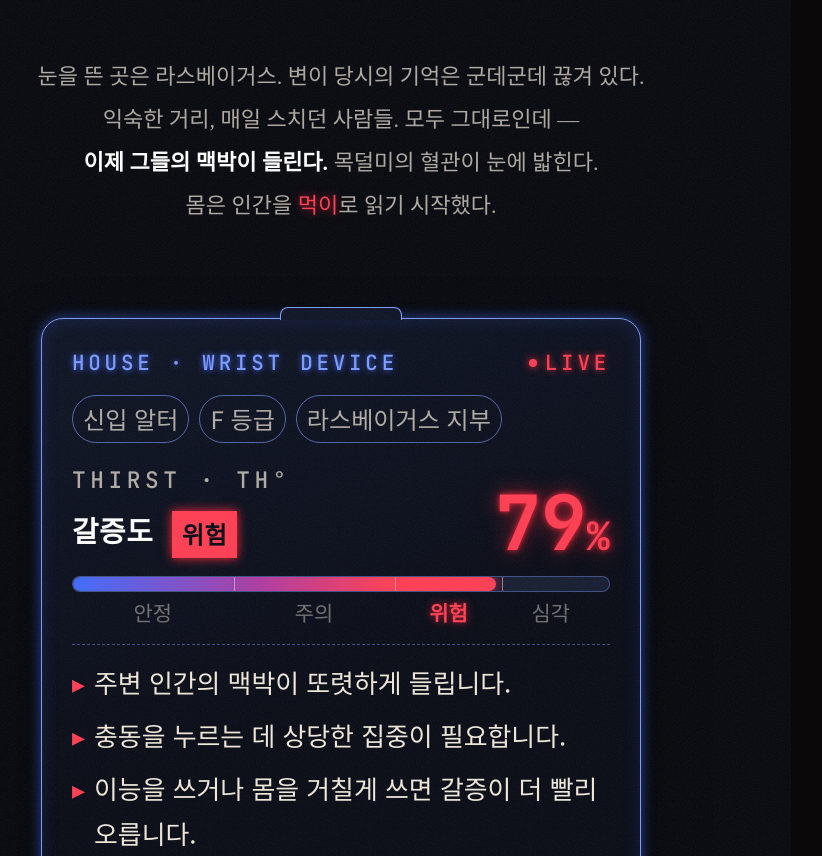
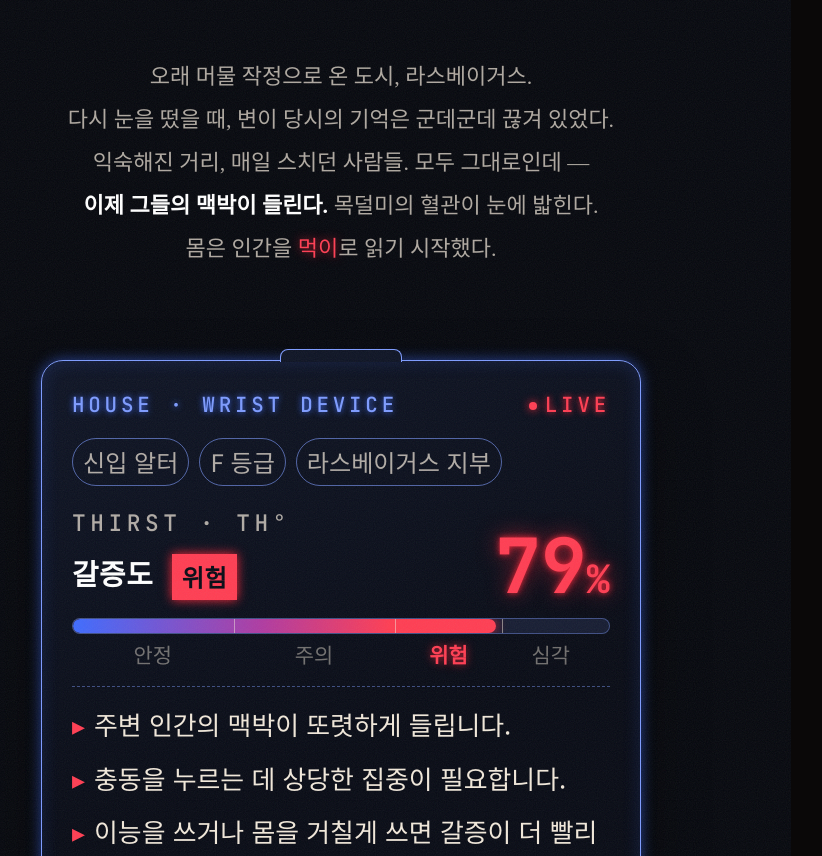
Before and after one commit to skfnxj/nv, a plain HTML site: page info/v5/info-v5.html in a window 1280 px wide. Shown: the part 2035-2891 px from the top of the page, without its empty margins (109-931 px from the left). Drawn offline with nearby package versions, Linux system fonts and the light colour scheme; a web font is replaced by a local one.

Commit message:
info/v5: 첫 단락에 '오래 머물 작정으로 온 도시' 장기체류 설정 반영
Co-Authored-By: Claude Opus 5.5 <noreply@anthropic.com>

```diff
--- a/info/v5/info-v5.html
+++ b/info/v5/info-v5.html
@@ -907,8 +907,9 @@
     <div class="ko">한때는, 인간이었다.</div>
   </div>
   <p class="story keep">
-    눈을 뜬 곳은 라스베이거스. 변이 당시의 기억은 군데군데 끊겨 있다.<br>
-    익숙한 거리, 매일 스치던 사람들. 모두 그대로인데 —<br>
+    오래 머물 작정으로 온 도시, 라스베이거스.<br>
+    다시 눈을 떴을 때, 변이 당시의 기억은 군데군데 끊겨 있었다.<br>
+    익숙해진 거리, 매일 스치던 사람들. 모두 그대로인데 —<br>
     <b>이제 그들의 맥박이 들린다.</b> 목덜미의 혈관이 눈에 밟힌다.<br>
     몸은 인간을 <em>먹이</em>로 읽기 시작했다.
   </p>
```
Also changed, not shown: info/v5/info-full-3.webp, 2 other files.
